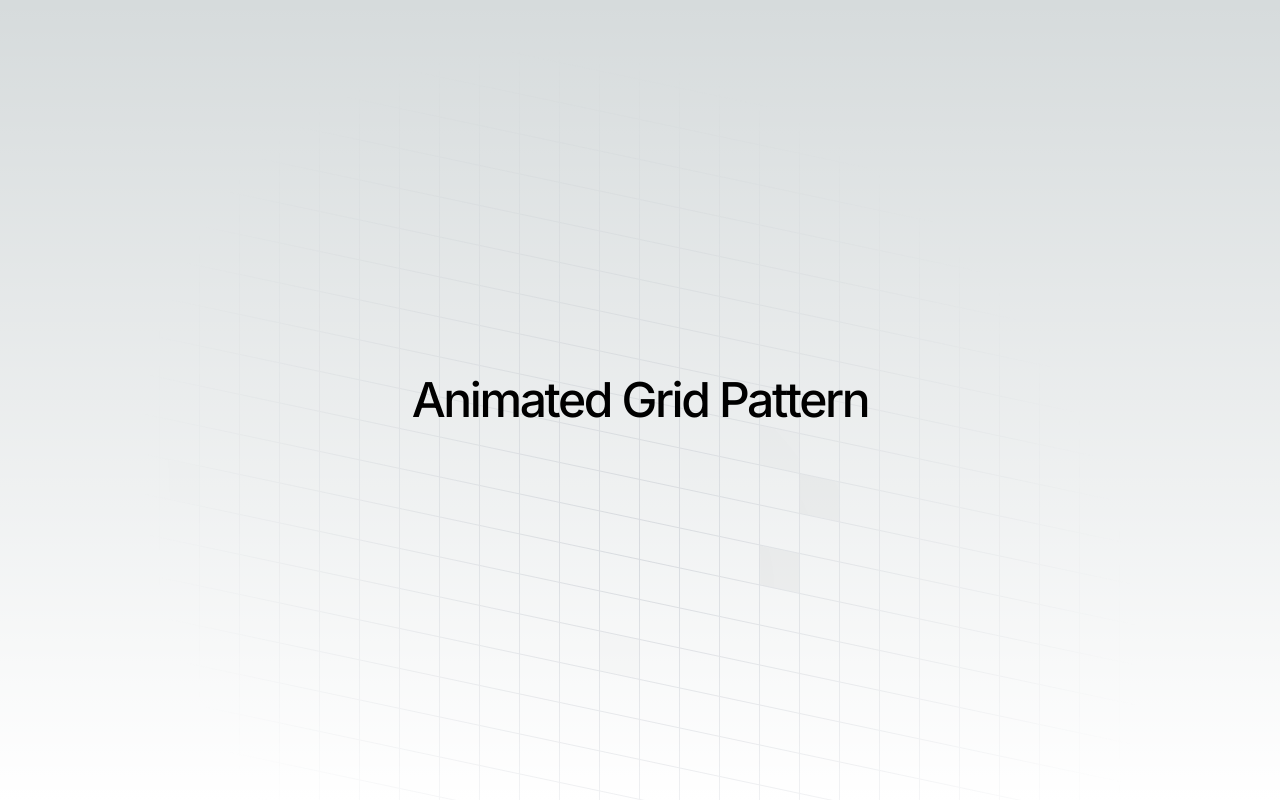
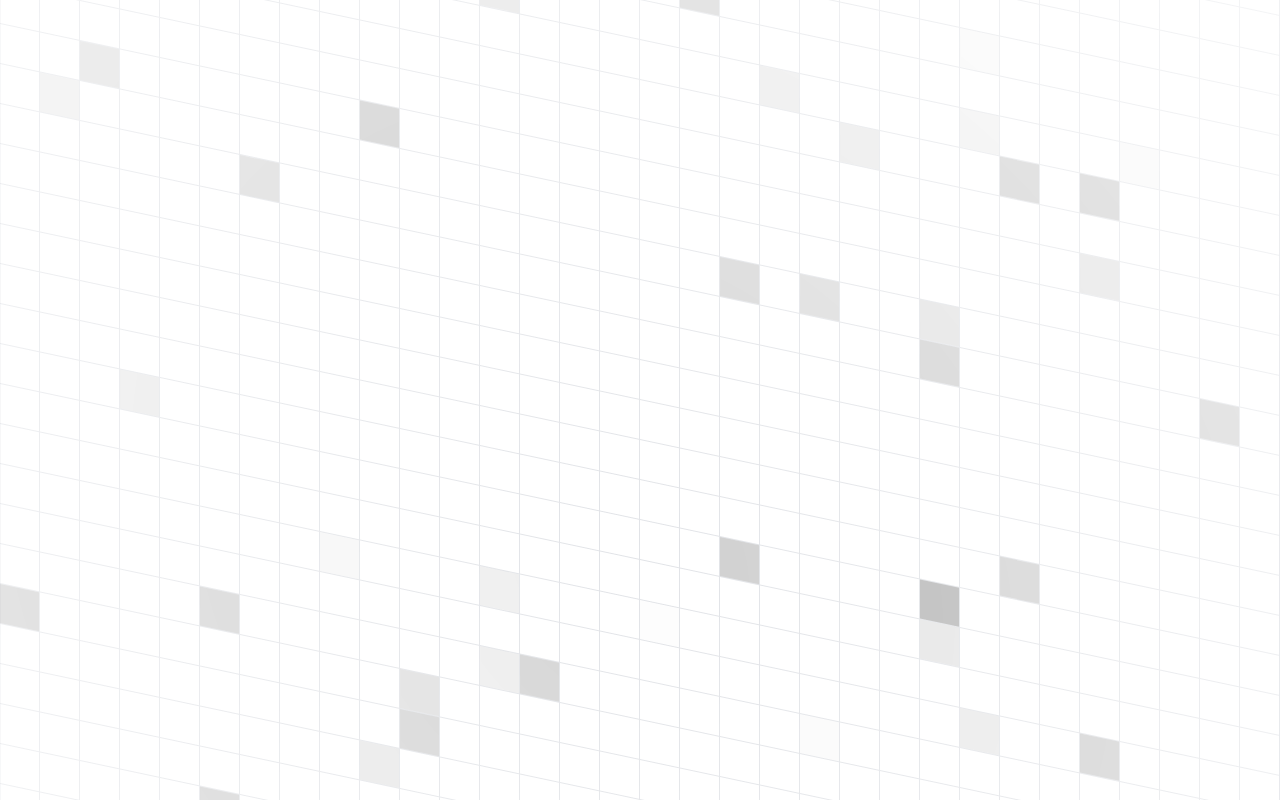
Before and after one commit to tchasinga/devservice, a Next.js app: page / in a window 1280 px wide. Built offline with nearby package versions, Linux system fonts and the light colour scheme.

Commit message:
new changes is added now

```diff
--- a/src/app/Components/Keeper.jsx
+++ b/src/app/Components/Keeper.jsx
@@ -4,17 +4,14 @@ import { cn } from "../../lib/utils.ts";
 
 export default function Keeper() {
     return (
-        <div className="relative flex min-h-screen w-full items-center justify-center overflow-hidden  bg-background p-20 md:shadow-xl">
-          <p className="z-10 whitespace-pre-wrap text-center text-5xl font-medium tracking-tighter text-black dark:text-white">
-            Animated Grid Pattern
-          </p>
+        <div className="relative  min-h-screen w-full  overflow-hidden ">
           <AnimatedGridPattern
-            numSquares={30}
-            maxOpacity={0.1}
+            numSquares={230}
+            maxOpacity={0.2}
             duration={3}
             repeatDelay={1}
             className={cn(
-              "[mask-image:radial-gradient(500px_circle_at_center,white,transparent)]",
+              "[mask-image:radial-gradient(1500px_circle_at_center,white,transparent)]",
               "inset-x-0 inset-y-[-30%] h-[200%] skew-y-12",
             )}
           />
--- a/src/app/globals.css
+++ b/src/app/globals.css
@@ -7,27 +7,3 @@
   --background-start-rgb: 214, 219, 220;
   --background-end-rgb: 255, 255, 255;
 }
-
-@media (prefers-color-scheme: dark) {
-  :root {
-    --foreground-rgb: 255, 255, 255;
-    --background-start-rgb: 0, 0, 0;
-    --background-end-rgb: 0, 0, 0;
-  }
-}
-
-body {
-  color: rgb(var(--foreground-rgb));
-  background: linear-gradient(
-      to bottom,
-      transparent,
-      rgb(var(--background-end-rgb))
-    )
-    rgb(var(--background-start-rgb));
-}
-
-@layer utilities {
-  .text-balance {
-    text-wrap: balance;
-  }
-}
```
